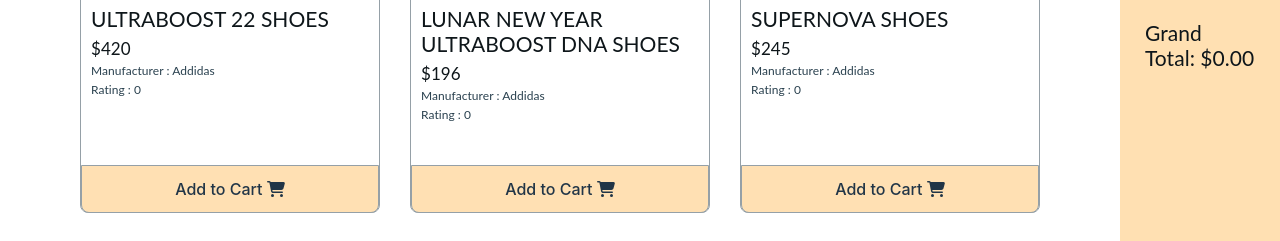
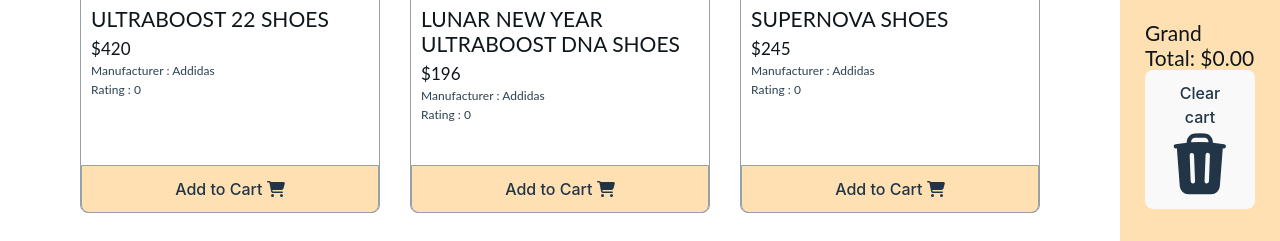
Before and after one commit to AbdullahWB/my-7rd-practice-react-app, a React (Vite) app: page / in a window 1280 px wide. Shown: the part 495-736 px from the top of the page. Built offline with nearby package versions, Linux system fonts and the light colour scheme.

Commit message:
add cart and remove

```diff
--- a/src/Components/Cart/Cart.jsx
+++ b/src/Components/Cart/Cart.jsx
@@ -1,6 +1,7 @@
 import React from 'react';
 import './Cart.css'
-const Cart = ({cart}) => {
+import { TrashIcon } from '@heroicons/react/24/solid'
+const Cart = ({ cart, handleClearCart }) => {
     // const Cart = props.cart
     // const {cart} = props
 
@@ -26,6 +27,9 @@ const Cart = ({cart}) => {
             <p>Total Shipping Charge:  ${totalShipping}</p>
             <p>Tax: ${tax.toFixed(2)}</p>
             <h2>Grand Total: ${grandTotal.toFixed(2)}</h2>
+            <button onClick={handleClearCart} className='mt-10 flex w-[232px] h-[48px] bg-red-500 pl-[56px] text-white text-xl'>
+                Clear cart <TrashIcon className="h-5 w-5 mt-1  " />
+            </button>
         </div>
     );
 };
--- a/src/Components/Orders/Orders.jsx
+++ b/src/Components/Orders/Orders.jsx
@@ -3,7 +3,7 @@ import Cart from '../Cart/Cart';
 import { useLoaderData } from 'react-router-dom';
 import Product from '../Product/Product';
 import ReviewItems from '../Review/ReviewItems';
-import { removeFromDb } from '../../../utilities/fakedb';
+import { deleteShoppingCart, removeFromDb } from '../../../utilities/fakedb';
 
 const Orders = () => {
     const saveCart = useLoaderData();
@@ -13,6 +13,10 @@ const Orders = () => {
         const remaining = cart.filter(product => product.id !== id)
         setCart(remaining)
         removeFromDb(id)
+    }
+    const handleClearCart = () => {
+        setCart([]);
+        deleteShoppingCart()
     }
     return (
         <div className='shop-container'>
@@ -26,7 +30,10 @@ const Orders = () => {
                 }
             </div>
             <div className='cart-container'>
-                <Cart cart={cart}></Cart>
+                <Cart
+                    cart={cart}
+                    handleClearCart={handleClearCart}
+                ></Cart>
             </div>
         </div>
     );
--- a/src/Components/Shop/Shop.jsx
+++ b/src/Components/Shop/Shop.jsx
@@ -1,5 +1,5 @@
 import React, { useEffect, useState } from 'react';
-import { addToDb, getShoppingCart } from '../../../utilities/fakedb';
+import { addToDb, deleteShoppingCart, getShoppingCart } from '../../../utilities/fakedb';
 import Cart from '../Cart/Cart';
 import Product from '../Product/Product';
 import './Shop.css'
@@ -42,6 +42,10 @@ const Shop = () => {
         setCart(newCart);
         addToDb(product.id)
     }
+    const handleClearCart = () => {
+        setCart([]);
+        deleteShoppingCart()
+    }
     return (
         <div className='shop-container'>
             <div className='product-container'>
@@ -49,12 +53,15 @@ const Shop = () => {
                     products.map(product => <Product
                         key={product.id}
                         product={product}
-                        handleAddToCart = {handleAddToCart}
+                        handleAddToCart={handleAddToCart}
                     ></Product>)
                 }
             </div>
             <div className='cart-container'>
-                <Cart cart={cart}></Cart>
+                <Cart
+                    cart={cart}
+                    handleClearCart={handleClearCart}
+                ></Cart>
             </div>
         </div>
     );
```
